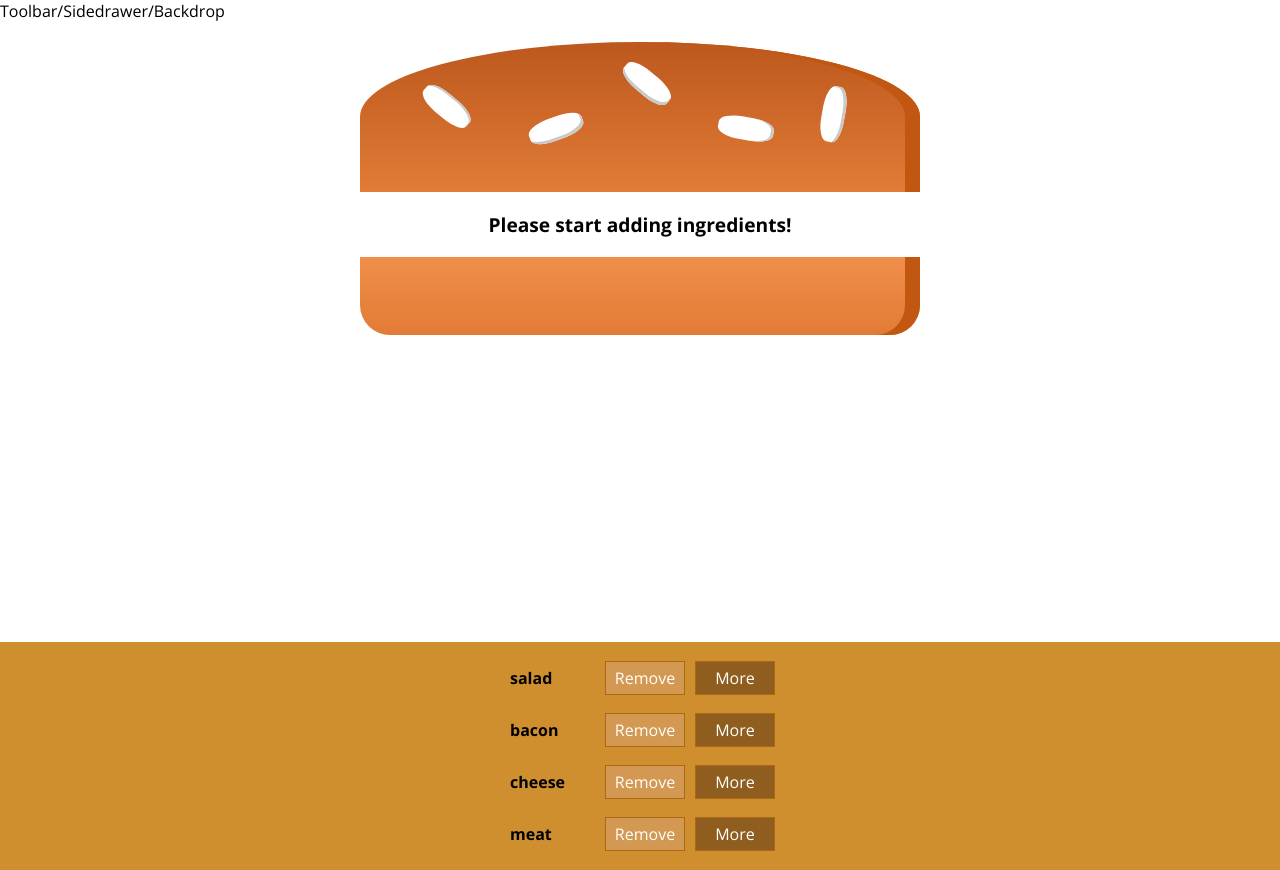
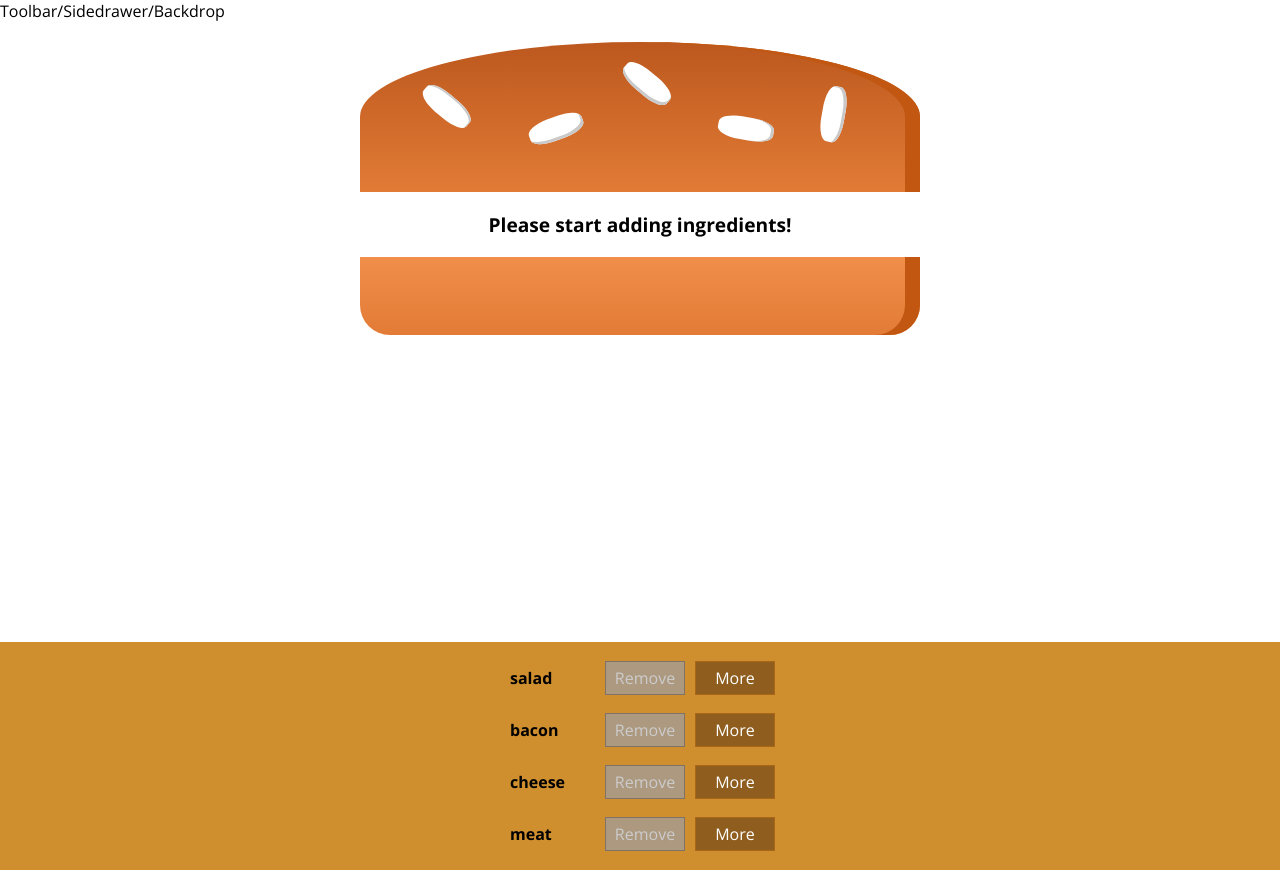
Before and after one commit to AdamAnsari/MyBurgerBuilder, a React app: page / in a window 1280 px wide. Built offline with nearby package versions, Linux system fonts and the light colour scheme.

Commit message:
Removing ingredients safely

```diff
--- a/src/components/Burger/BuildControls/BuildControl/BuildControl.js
+++ b/src/components/Burger/BuildControls/BuildControl/BuildControl.js
@@ -5,8 +5,17 @@
 	return(
 		<div className={classes.BuildControl}>
 			<div className={classes.Label}>{props.label}</div>
-			<button className={classes.Less}>Remove</button>
-			<button className={classes.More} onClick={props.added}>More</button>
+			<button
+				className={classes.Less}
+				onClick={props.removed}
+				disabled={props.disabled}
+			>
+			Remove</button>
+			<button
+				className={classes.More}
+				onClick={props.added}
+			>
+			More</button>
 		</div>
 	);
 }
--- a/src/components/Burger/BuildControls/BuildControls.js
+++ b/src/components/Burger/BuildControls/BuildControls.js
@@ -19,6 +19,8 @@
 					key={ctrl.label}
 					label={ctrl.type}
 					added={() => props.ingredientAdded(ctrl.type)}
+					removed={() => props.ingredientRemoved(ctrl.type)}
+					disabled={props.disabled[ctrl.type]}
 				/>
 			))}
 		</div>
--- a/src/containers/BurgerBuilder/BurgerBuilder.js
+++ b/src/containers/BurgerBuilder/BurgerBuilder.js
@@ -50,14 +50,46 @@
 	}
 
 	removeIngredientHandler = (type) => {
+		const oldCount = this.state.ingredients[type];
+		// console.log(`OldCount: ${oldCount}`);
+		if(oldCount <= 0) {
+			return
+		}
+		const updatedCount = oldCount - 1;
+		// console.log(updatedCount);
+		const updatedIngredients = {
+			...this.state.ingredients
+		};
+		// console.log(updatedIngredients);
+		updatedIngredients[type] = updatedCount;
 
+		const priceReduction = INGREDIENT_PRICES[type];
+		// console.log(priceReduction);
+		const oldPrice = this.state.totalPrice;
+		const newPrice = oldPrice - priceReduction;
+
+		this.setState({
+			totalPrice: newPrice,
+			ingredients: updatedIngredients
+		})
 	}
 
 	render() {
+		const disabledInfo = {
+			...this.state.ingredients
+		}
+
+		for (let key in disabledInfo) {
+			disabledInfo[key] = disabledInfo[key] <= 0;
+		}
 		return(
 			<Auxiliary>
 				<Burger ingredients={this.state.ingredients} />
-				<BuildControls ingredientAdded={this.addIngredientHandler} />
+				<BuildControls
+					ingredientAdded={this.addIngredientHandler}
+					ingredientRemoved={this.removeIngredientHandler}
+					disabled={disabledInfo}
+				/>
 			</Auxiliary>
 		);
 	}
```
